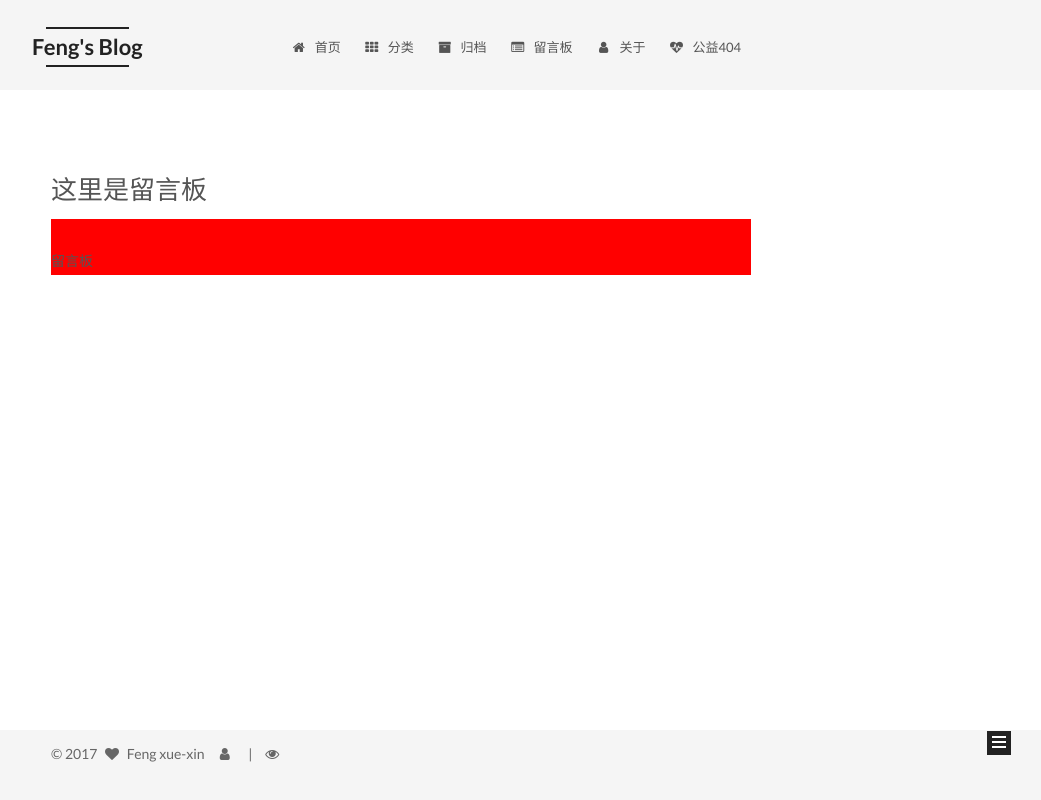
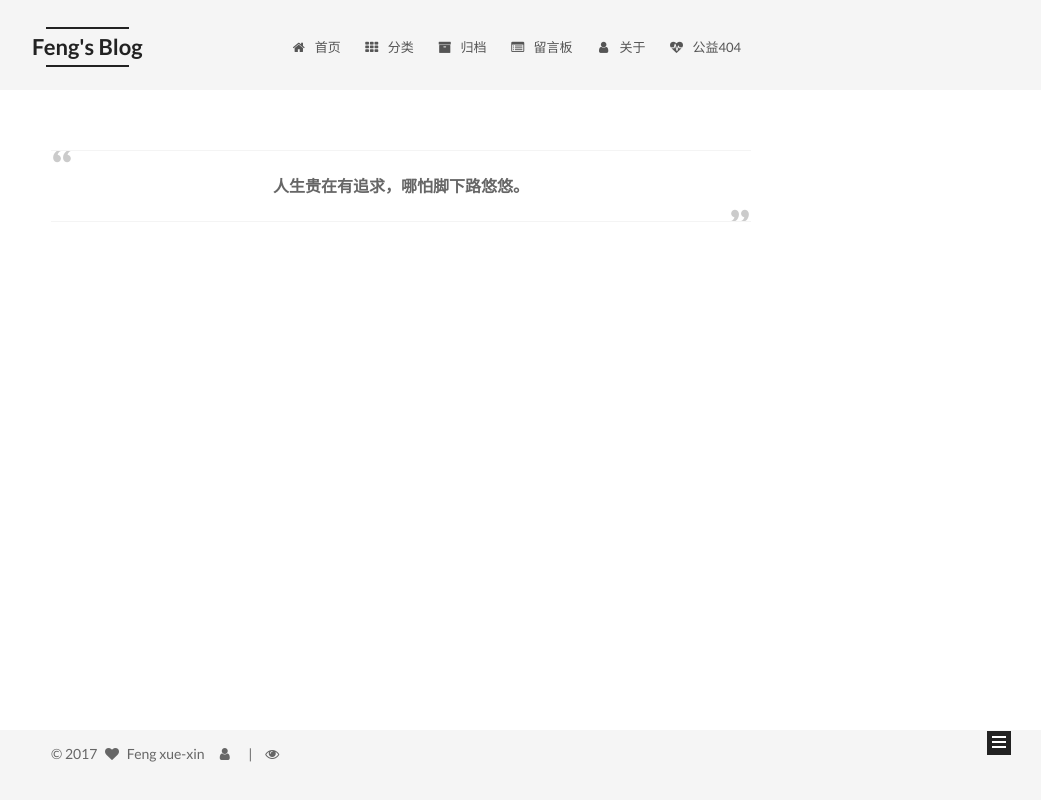
Before and after one commit to gitfxx/gitfxx, a plain HTML site: page message/index.html in a window 1280 px wide. Shown: the whole page, without its empty margins (239-1280 px from the left). Drawn offline with Linux system fonts and the light colour scheme; some packages are replaced by stand-ins of ours; a script that the page names is missing.

Commit message:
Site updated: 2017-05-22 14:49:33

```diff
--- a/message/index.html
+++ b/message/index.html
@@ -85,16 +85,16 @@
 
 
 
-<meta name="description" content="留言板">
+<meta name="description" content="人生贵在有追求，哪怕脚下路悠悠。">
 <meta property="og:type" content="website">
-<meta property="og:title" content="这里是留言板">
+<meta property="og:title" content="Feng&#39;s Blog">
 <meta property="og:url" content="http://yoursite.com/message/index.html">
 <meta property="og:site_name" content="Feng&#39;s Blog">
-<meta property="og:description" content="留言板">
-<meta property="og:updated_time" content="2017-05-22T06:05:11.014Z">
+<meta property="og:description" content="人生贵在有追求，哪怕脚下路悠悠。">
+<meta property="og:updated_time" content="2017-05-22T06:47:44.152Z">
 <meta name="twitter:card" content="summary">
-<meta name="twitter:title" content="这里是留言板">
-<meta name="twitter:description" content="留言板">
+<meta name="twitter:title" content="Feng&#39;s Blog">
+<meta name="twitter:description" content="人生贵在有追求，哪怕脚下路悠悠。">
 
 
 
@@ -132,7 +132,7 @@
 
 
 
-    这里是留言板 | Feng's Blog
+     | Feng's Blog
 
 </title>
 </head>
@@ -276,7 +276,7 @@
   <div id="posts" class="posts-expand">
   <header class="post-header">
 
-	<h1 class="post-title" itemprop="name headline">这里是留言板</h1>
+	<h1 class="post-title" itemprop="name headline"></h1>
 
 
 
@@ -284,7 +284,7 @@
 
 
 
-      <div style="background-color:red;"><br> 留言板<br></div>
+       <p><strong><font size="3"><blockquote class="blockquote-center">人生贵在有追求，哪怕脚下路悠悠。</blockquote></font></strong></p>
 
   </div>
 
```
